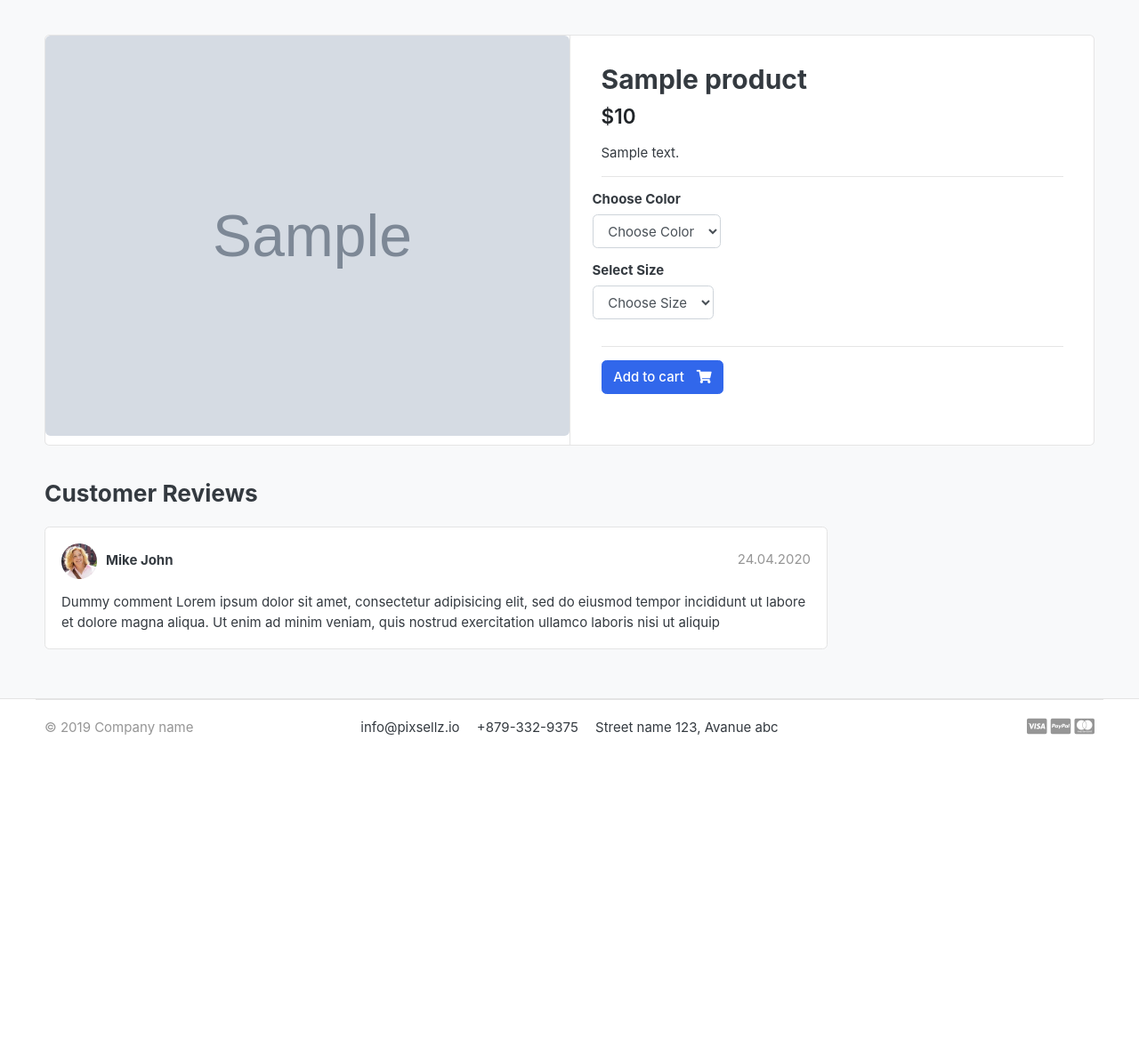
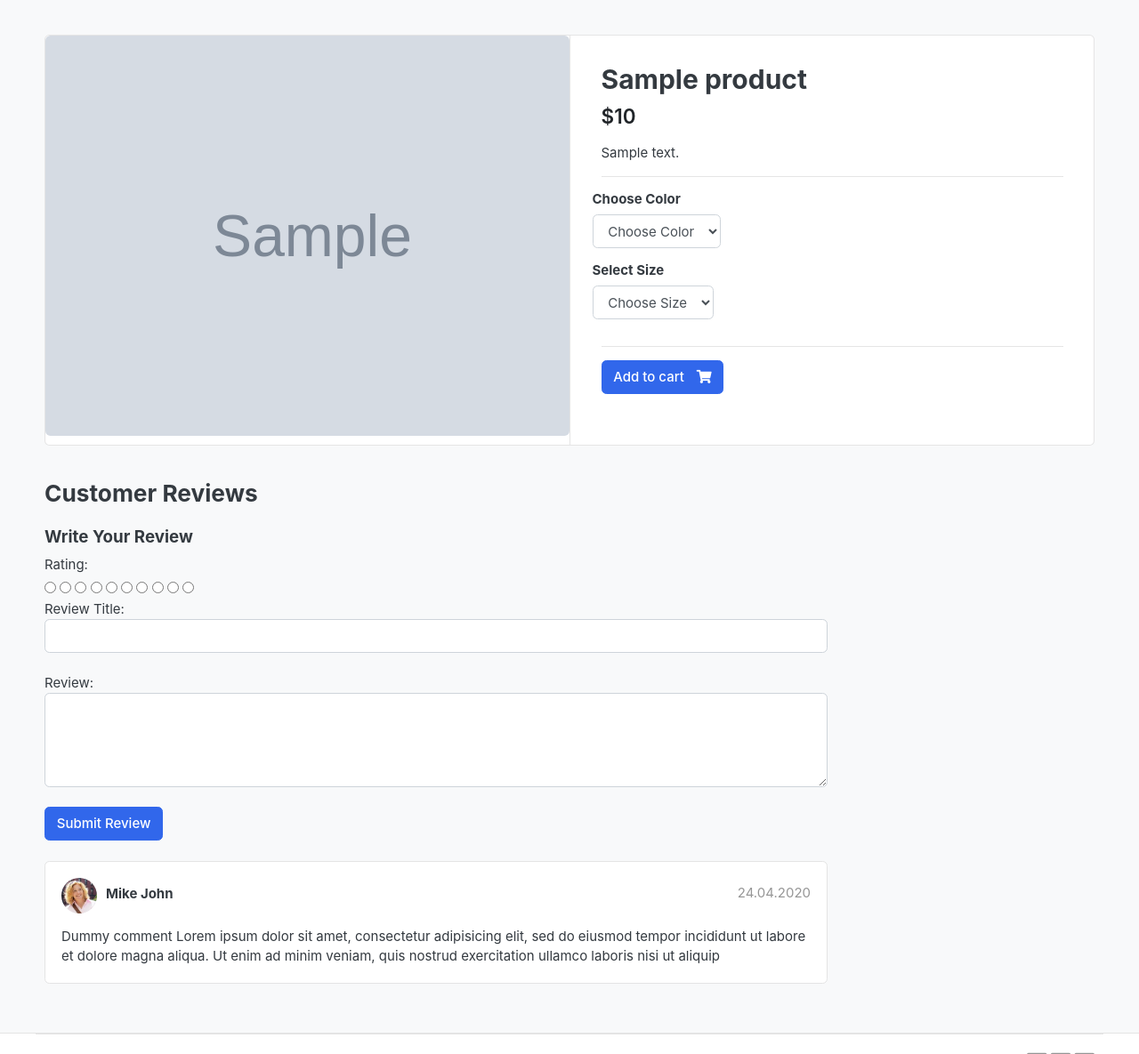
Before and after one commit to inherentspice/ecommerce, a Django app: a page that uses templates/base.html in a window 1280 px wide. Shown: the part 119-1304 px from the top of the page at 89% size. Before the commit the page ends 946 px from the top, so only its background shows below. Run offline with Django 3.2, Linux system fonts and the light colour scheme; tables that the repository leaves empty hold one stand-in row (values such as "Sample post"); grey boxes marked "Sample" are stand-in pictures; some libraries are stand-ins or nearby versions; some web fonts are replaced.

Commit message:
set up review form

```diff
--- a/templates/base.html
+++ b/templates/base.html
@@ -25,6 +25,8 @@
 <!-- custom style -->
 <link href="{% static 'css/ui.css' %}" rel="stylesheet" type="text/css"/>
 <link href="{% static 'css/responsive.css' %}" rel="stylesheet" media="only screen and (max-width: 1200px)" />
+<link href="{% static 'css/custom.css' %}" rel="stylesheet" type="text/css"/>
+
 
 <!-- custom javascript -->
 <script src="{% static 'js/script.js' %}" type="text/javascript"></script>
--- a/templates/store/product_detail.html
+++ b/templates/store/product_detail.html
@@ -71,9 +71,37 @@
 
     <header class="section-heading">
       <h3>Customer Reviews </h3>
-
     </header>
 
+    <form action="" method="POST">
+      {% csrf_token %}
+      <h5>Write Your Review</h5>
+        <div>
+          <label>Rating:</label>
+          <br>
+          <div class="rate">
+            <input type="radio" name="rating" id="rating10" value="5" required/><label for="rating10" title="5"></label>
+            <input type="radio" name="rating" id="rating9" value="4.5" required/><label for="rating9" title="4.5" class="half"></label>
+            <input type="radio" name="rating" id="rating8" value="4" required/><label for="rating8" title="4"></label>
+            <input type="radio" name="rating" id="rating7" value="3.5" required/><label for="rating7" title="3.5" class="half"></label>
+            <input type="radio" name="rating" id="rating6" value="3" required/><label for="rating6" title="3"></label>
+            <input type="radio" name="rating" id="rating5" value="2.5" required/><label for="rating5" title="2.5" class="half"></label>
+            <input type="radio" name="rating" id="rating4" value="2" required/><label for="rating4" title="2"></label>
+            <input type="radio" name="rating" id="rating3" value="1.5" required/><label for="rating3" title="1.5" class="half"></label>
+            <input type="radio" name="rating" id="rating2" value="1" required/><label for="rating2" title="1"></label>
+            <input type="radio" name="rating" id="rating1" value=".5" required/><label for="rating1" title=".5" class="half"></label>
+
+          </div>
+          Review Title:
+          <input type="text" class="form-control" name="subject">
+          <br>
+          Review:
+          <textarea name="review" rows="4" class="form-control"></textarea>
+          <br>
+          <input type="submit" value="Submit Review" class="btn btn-primary">
+        </div>
+    </form>
+    <br>
     <article class="box mb-3">
       <div class="icontext w-100">
         <img src="./images/avatars/avatar1.jpg" class="img-xs icon rounded-circle">
```
Also changed, not shown: store/forms.py (added, +7 -0 lines).
